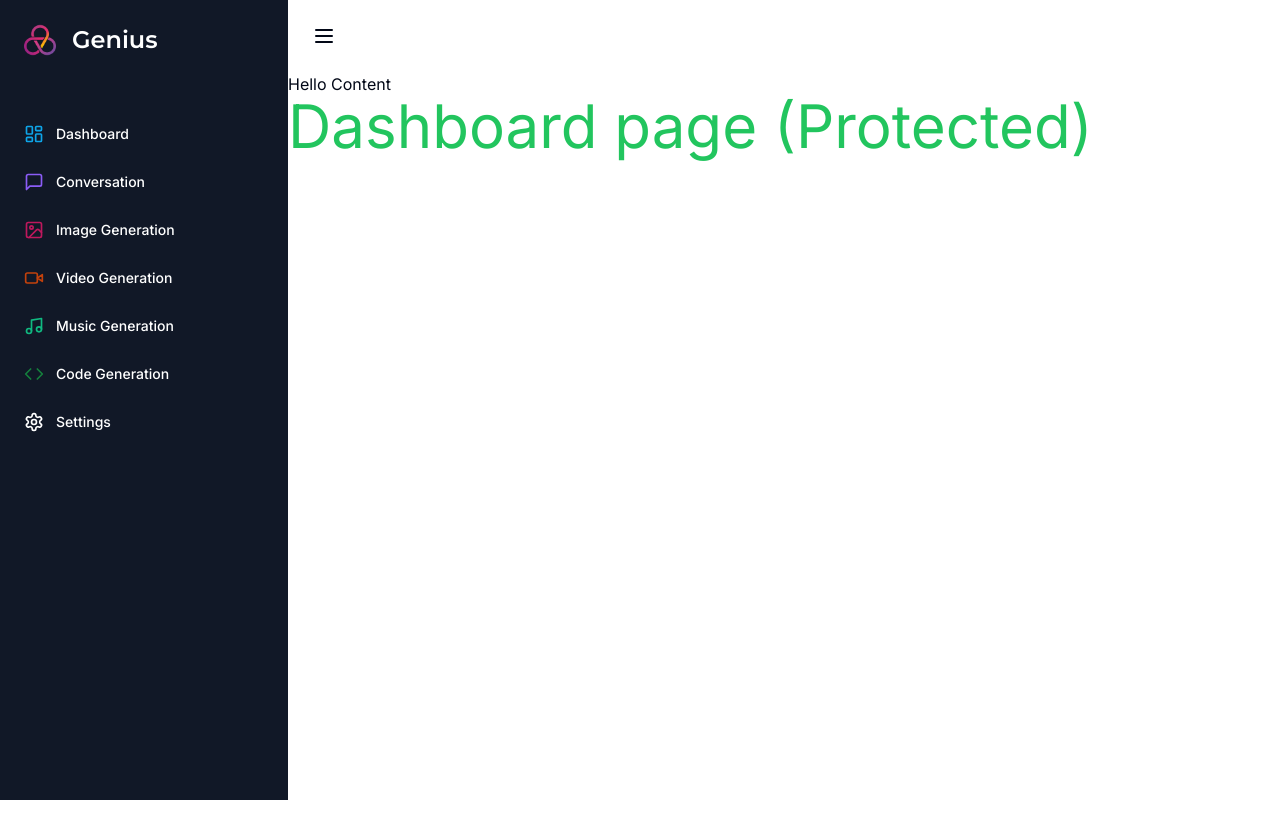
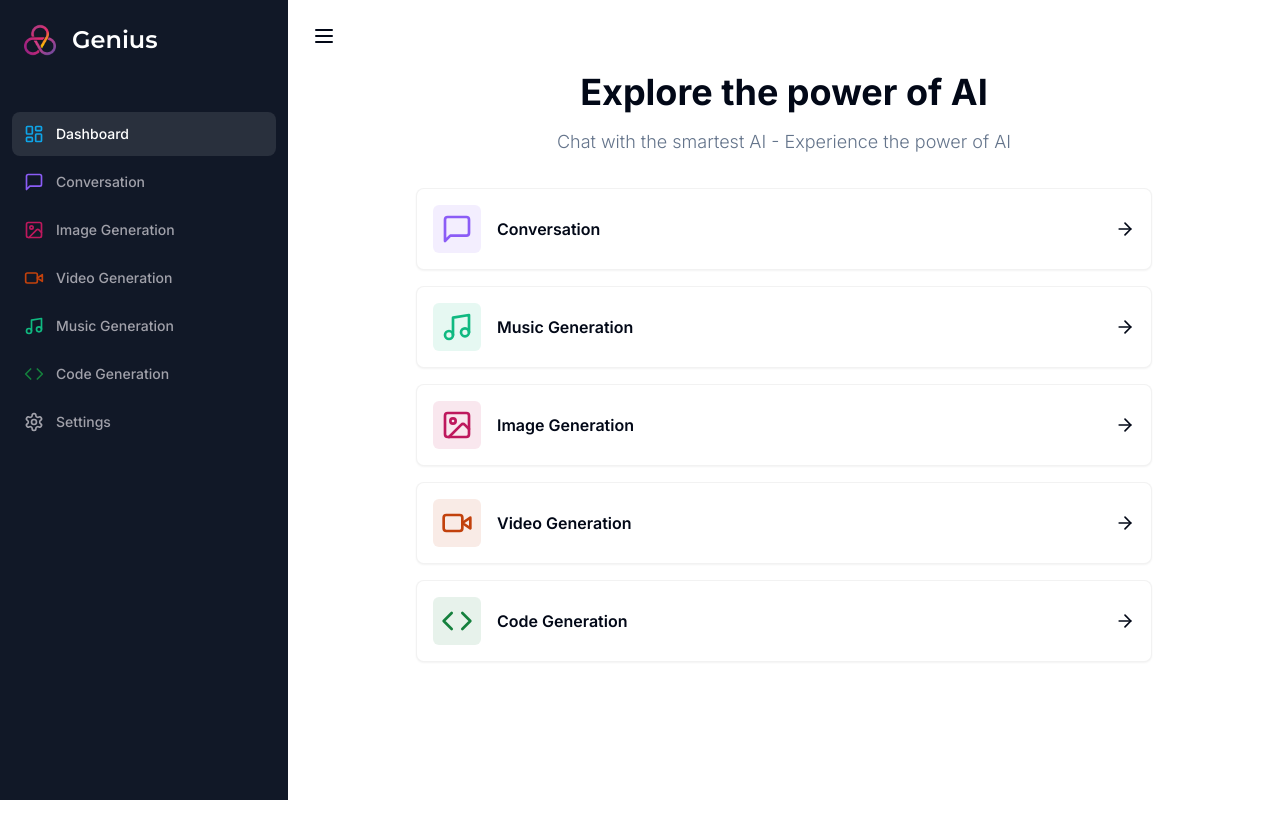
Before and after one commit to kbefff/ai-saas, a Next.js app: page /dashboard in a window 1280 px wide. Shown: the top 838 px of the page. After the commit the page ends 800 px from the top, so only its background shows below. Built offline with nearby package versions, Linux system fonts and the light colour scheme.

Commit message:
add mobile sidebar and mobile sidebar. add tools with icons and routes to dashbaord

```diff
--- a/app/(dashboard)/(routes)/dashboard/page.tsx
+++ b/app/(dashboard)/(routes)/dashboard/page.tsx
@@ -1,9 +1,82 @@
+"use client"
+
+import { ArrowRight } from "lucide-react";
+import { useRouter } from "next/navigation";
+
+import { Card } from "@/components/ui/card";
+import { MessageSquare, Music, Image, VideoIcon, Code } from "lucide-react";
+
+
+import { cn } from "@/lib/utils";
+
+
+const tools = [
+  {
+    label: "Conversation",
+    icon: MessageSquare,
+    color: "text-violet-500",
+    bgColor: "bg-violet-500/10",
+    href: "/conversation"
+
+  },
+  {
+    label: "Music Generation",
+    icon: Music,
+    color: "text-emerald-500",
+    bgColor: "bg-emerald-500/10",
+    href: "/music"
+
+  },
+  {
+    label: "Image Generation",
+    icon: Image,
+    color: "text-pink-700",
+    bgColor: "bg-pink-700/10",
+    href: "/image"
+  },
+  {
+    label: "Video Generation",
+    icon: VideoIcon,
+    color: "text-orange-700",
+    bgColor: "bg-orange-700/10",
+    href: "/video"
+  },
+  {
+    label: "Code Generation",
+    icon: Code,
+    color: "text-green-700",
+    bgColor: "bg-green-700/10",
+    href: "/code"
+  },
+
+]
+
 
 const DashboardPage = () => {
+  const router = useRouter();
   return (
-    <div className="h-screen">
-      <p className="text-6xl text-green-500">Dashboard page (Protected)</p>
-
+    <div>
+      <div className="mb-8 space-y-4">
+        <h2 className="text-2xl md:text-4xl font-bold text-center">Explore the power of AI</h2>
+        <p className="text-muted-foreground font-light text-sm md:text-lg text-center">
+          Chat with the smartest AI - Experience the power of AI
+        </p>
+      </div>
+      <div className="px-4 md:px-20 lg:px-32 space-y-4">
+        {tools.map((tool) => (
+           <Card onClick={() => router.push(tool.href)} key={tool.href} className="p-4 border-black/5 flex items-center justify-between hover:shadow-md transition cursor-pointer">
+            <div className="flex items-center gap-x-4">
+              <div className={cn("p-2 w-fit rounded-md", tool.bgColor)}>
+                <tool.icon className={cn("w-8 h-8", tool.color)} />
+              </div>
+              <div className="font-semibold">
+                {tool.label}
+              </div>
+            </div>
+            <ArrowRight className="w-5 h-5" />
+          </Card>
+        ))}
+      </div>
     </div>
   )
 }
--- a/app/(dashboard)/layout.tsx
+++ b/app/(dashboard)/layout.tsx
@@ -14,7 +14,6 @@ const DashboardLayout = ({
             </div>
             <main className="md:pl-72">
                 <Navbar />
-                Hello Content
                 {children}
             </main>
         </div>
--- /dev/null
+++ b/components/mobile-sidebar.tsx
@@ -0,0 +1,41 @@
+"use-client"
+
+import { Menu } from "lucide-react"
+
+import { Button } from "@/components/ui/button"
+import {
+    Sheet,
+    SheetContent,
+    SheetTrigger,
+} from "@/components/ui/sheet"
+import Sidebar from "@/components/sidebar"
+import {useEffect, useState} from "react"
+
+const MobileSidebar = () => {
+
+    const [isMounted, setIsMounted] = useState(false)
+
+    useEffect(() => { // fix hydration errors
+        setIsMounted(true);
+    }, [])
+
+    if (!isMounted) {
+        return null
+    }
+
+    return (
+        <Sheet>
+            <SheetTrigger>
+                <Button variant="ghost" size="icon" className="Md:hidden">
+                    <Menu />
+                </Button>
+            </SheetTrigger>
+            <SheetContent side="left" className="p-0">
+                <Sidebar />
+            </SheetContent>
+        </Sheet>
+
+    )
+}
+
+export default MobileSidebar
--- a/components/navbar.tsx
+++ b/components/navbar.tsx
@@ -1,13 +1,13 @@
-import { Button } from "@/components/ui/button"
-import { Menu } from "lucide-react"
+"use client"
+
 import { UserButton } from "@clerk/nextjs"
+
+import MobileSidebar from "@/components/mobile-sidebar"
 
 const Navbar = () => {
     return (
-        <div className="flext items-center p-4">
-            <Button variant="ghost" size="icon" className="Md:hidden">
-                <Menu />
-            </Button>
+        <div className="flex items-center p-4">
+            <MobileSidebar />
             <UserButton afterSignOutUrl="/" />
             <div></div>
         </div>
--- a/components/sidebar.tsx
+++ b/components/sidebar.tsx
@@ -1,12 +1,15 @@
 "use client"
+
 import Link from "next/link"
 import Image from "next/image"
 import { Montserrat } from 'next/font/google'
+
 import { Code, ImageIcon, LayoutDashboard, MessageSquare, Music, Settings, VideoIcon } from "lucide-react";
 
 
 const montserrat = Montserrat ({ weight: '600', subsets: ['latin'] });
 import { cn } from "@/lib/utils";
+import { usePathname } from "next/navigation"
 
 const routes = [
     {
@@ -53,6 +56,7 @@ const routes = [
   ];
 
 const Sidebar = () => {
+    const pathname = usePathname()
     return (
         <div className="space-y-4 py-4 flex flex-col h-full bg-[#111827] text-white">
           <div className="px-3 py-2 flex-1">
@@ -69,7 +73,7 @@ const Sidebar = () => {
                 <Link
                   key={route.href}
                   href={route.href}
-                  className="text-sm group flex p-3 w-full justify-start font-medium cursor-pointer hover:text-white hover:bg-white/10 rounded-lg transition"
+                  className={cn("text-sm group flex p-3 w-full justify-start font-medium cursor-pointer hover:text-white hover:bg-white/10 rounded-lg transition",  pathname === route.href ? "text-white bg-white/10" : "text-zinc-400")}
                 >
                   <div className="flex items-center flex-1">
                     <route.icon className={cn("h-5 w-5 mr-3", route.color)} />
--- /dev/null
+++ b/components/ui/card.tsx
@@ -0,0 +1,79 @@
+import * as React from "react"
+
+import { cn } from "@/lib/utils"
+
+const Card = React.forwardRef<
+  HTMLDivElement,
+  React.HTMLAttributes<HTMLDivElement>
+>(({ className, ...props }, ref) => (
+  <div
+    ref={ref}
+    className={cn(
+      "rounded-lg border bg-card text-card-foreground shadow-sm",
+      className
+    )}
+    {...props}
+  />
+))
+Card.displayName = "Card"
+
+const CardHeader = React.forwardRef<
+  HTMLDivElement,
+  React.HTMLAttributes<HTMLDivElement>
+>(({ className, ...props }, ref) => (
+  <div
+    ref={ref}
+    className={cn("flex flex-col space-y-1.5 p-6", className)}
+    {...props}
+  />
+))
+CardHeader.displayName = "CardHeader"
+
+const CardTitle = React.forwardRef<
+  HTMLParagraphElement,
+  React.HTMLAttributes<HTMLHeadingElement>
+>(({ className, ...props }, ref) => (
+  <h3
+    ref={ref}
+    className={cn(
+      "text-2xl font-semibold leading-none tracking-tight",
+      className
+    )}
+    {...props}
+  />
+))
+CardTitle.displayName = "CardTitle"
+
+const CardDescription = React.forwardRef<
+  HTMLParagraphElement,
+  React.HTMLAttributes<HTMLParagraphElement>
+>(({ className, ...props }, ref) => (
+  <p
+    ref={ref}
+    className={cn("text-sm text-muted-foreground", className)}
+    {...props}
+  />
+))
+CardDescription.displayName = "CardDescription"
+
+const CardContent = React.forwardRef<
+  HTMLDivElement,
+  React.HTMLAttributes<HTMLDivElement>
+>(({ className, ...props }, ref) => (
+  <div ref={ref} className={cn("p-6 pt-0", className)} {...props} />
+))
+CardContent.displayName = "CardContent"
+
+const CardFooter = React.forwardRef<
+  HTMLDivElement,
+  React.HTMLAttributes<HTMLDivElement>
+>(({ className, ...props }, ref) => (
+  <div
+    ref={ref}
+    className={cn("flex items-center p-6 pt-0", className)}
+    {...props}
+  />
+))
+CardFooter.displayName = "CardFooter"
+
+export { Card, CardHeader, CardFooter, CardTitle, CardDescription, CardContent }
--- /dev/null
+++ b/components/ui/sheet.tsx
@@ -0,0 +1,140 @@
+"use client"
+
+import * as React from "react"
+import * as SheetPrimitive from "@radix-ui/react-dialog"
+import { cva, type VariantProps } from "class-variance-authority"
+import { X } from "lucide-react"
+
+import { cn } from "@/lib/utils"
+
+const Sheet = SheetPrimitive.Root
+
+const SheetTrigger = SheetPrimitive.Trigger
+
+const SheetClose = SheetPrimitive.Close
+
+const SheetPortal = SheetPrimitive.Portal
+
+const SheetOverlay = React.forwardRef<
+  React.ElementRef<typeof SheetPrimitive.Overlay>,
+  React.ComponentPropsWithoutRef<typeof SheetPrimitive.Overlay>
+>(({ className, ...props }, ref) => (
+  <SheetPrimitive.Overlay
+    className={cn(
+      "fixed inset-0 z-50 bg-black/80  data-[state=open]:animate-in data-[state=closed]:animate-out data-[state=closed]:fade-out-0 data-[state=open]:fade-in-0",
+      className
+    )}
+    {...props}
+    ref={ref}
+  />
+))
+SheetOverlay.displayName = SheetPrimitive.Overlay.displayName
+
+const sheetVariants = cva(
+  "fixed z-50 gap-4 bg-background p-6 shadow-lg transition ease-in-out data-[state=open]:animate-in data-[state=closed]:animate-out data-[state=closed]:duration-300 data-[state=open]:duration-500",
+  {
+    variants: {
+      side: {
+        top: "inset-x-0 top-0 border-b data-[state=closed]:slide-out-to-top data-[state=open]:slide-in-from-top",
+        bottom:
+          "inset-x-0 bottom-0 border-t data-[state=closed]:slide-out-to-bottom data-[state=open]:slide-in-from-bottom",
+        left: "inset-y-0 left-0 h-full w-3/4 border-r data-[state=closed]:slide-out-to-left data-[state=open]:slide-in-from-left sm:max-w-sm",
+        right:
+          "inset-y-0 right-0 h-full w-3/4  border-l data-[state=closed]:slide-out-to-right data-[state=open]:slide-in-from-right sm:max-w-sm",
+      },
+    },
+    defaultVariants: {
+      side: "right",
+    },
+  }
+)
+
+interface SheetContentProps
+  extends React.ComponentPropsWithoutRef<typeof SheetPrimitive.Content>,
+    VariantProps<typeof sheetVariants> {}
+
+const SheetContent = React.forwardRef<
+  React.ElementRef<typeof SheetPrimitive.Content>,
+  SheetContentProps
+>(({ side = "right", className, children, ...props }, ref) => (
+  <SheetPortal>
+    <SheetOverlay />
+    <SheetPrimitive.Content
+      ref={ref}
+      className={cn(sheetVariants({ side }), className)}
+      {...props}
+    >
+      {children}
+      <SheetPrimitive.Close className="absolute right-4 top-4 rounded-sm opacity-70 ring-offset-background transition-opacity hover:opacity-100 focus:outline-none focus:ring-2 focus:ring-ring focus:ring-offset-2 disabled:pointer-events-none data-[state=open]:bg-secondary">
+        <X className="h-4 w-4" />
+        <span className="sr-only">Close</span>
+      </SheetPrimitive.Close>
+    </SheetPrimitive.Content>
+  </SheetPortal>
+))
+SheetContent.displayName = SheetPrimitive.Content.displayName
+
+const SheetHeader = ({
+  className,
+  ...props
+}: React.HTMLAttributes<HTMLDivElement>) => (
+  <div
+    className={cn(
+      "flex flex-col space-y-2 text-center sm:text-left",
+      className
+    )}
+    {...props}
+  />
+)
+SheetHeader.displayName = "SheetHeader"
+
+const SheetFooter = ({
+  className,
+  ...props
+}: React.HTMLAttributes<HTMLDivElement>) => (
+  <div
+    className={cn(
+      "flex flex-col-reverse sm:flex-row sm:justify-end sm:space-x-2",
+      className
+    )}
+    {...props}
+  />
+)
+SheetFooter.displayName = "SheetFooter"
+
+const SheetTitle = React.forwardRef<
+  React.ElementRef<typeof SheetPrimitive.Title>,
+  React.ComponentPropsWithoutRef<typeof SheetPrimitive.Title>
+>(({ className, ...props }, ref) => (
+  <SheetPrimitive.Title
+    ref={ref}
+    className={cn("text-lg font-semibold text-foreground", className)}
+    {...props}
+  />
+))
+SheetTitle.displayName = SheetPrimitive.Title.displayName
+
+const SheetDescription = React.forwardRef<
+  React.ElementRef<typeof SheetPrimitive.Description>,
+  React.ComponentPropsWithoutRef<typeof SheetPrimitive.Description>
+>(({ className, ...props }, ref) => (
+  <SheetPrimitive.Description
+    ref={ref}
+    className={cn("text-sm text-muted-foreground", className)}
+    {...props}
+  />
+))
+SheetDescription.displayName = SheetPrimitive.Description.displayName
+
+export {
+  Sheet,
+  SheetPortal,
+  SheetOverlay,
+  SheetTrigger,
+  SheetClose,
+  SheetContent,
+  SheetHeader,
+  SheetFooter,
+  SheetTitle,
+  SheetDescription,
+}
--- a/package.json
+++ b/package.json
@@ -10,6 +10,7 @@
   },
   "dependencies": {
     "@clerk/nextjs": "^4.29.3",
+    "@radix-ui/react-dialog": "^1.0.5",
     "@radix-ui/react-slot": "^1.0.2",
     "class-variance-authority": "^0.7.0",
     "clsx": "^2.1.0",
```
Also changed, not shown: 1 other file (tests, documents, lock files or other folders).
